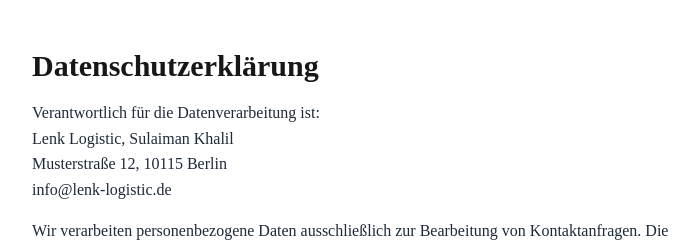
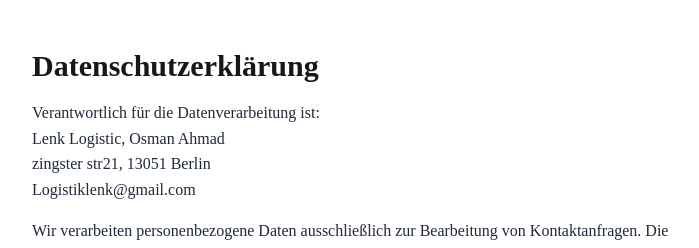
Before and after one commit to Sulaiman-khalil/lenk-logistic, a Next.js app: page /datenschutz in a window 1280 px wide. Shown: the top 248 px of the page, without its empty margins (248-947 px from the left). Built offline with nearby package versions, Linux system fonts and the light colour scheme.

Commit message:
change datenschutz

```diff
--- a/app/datenschutz/page.tsx
+++ b/app/datenschutz/page.tsx
@@ -5,11 +5,11 @@
       <p>
         Verantwortlich für die Datenverarbeitung ist:
         <br />
-        Lenk Logistic, Sulaiman Khalil
+        Lenk Logistic, Osman Ahmad
         <br />
-        Musterstraße 12, 10115 Berlin
+        zingster str21, 13051 Berlin
         <br />
-        info@lenk-logistic.de
+        Logistiklenk@gmail.com
       </p>
       <p>
         Wir verarbeiten personenbezogene Daten ausschließlich zur Bearbeitung
```
Also changed, not shown: 1 other file (tests, documents, lock files or other folders).
